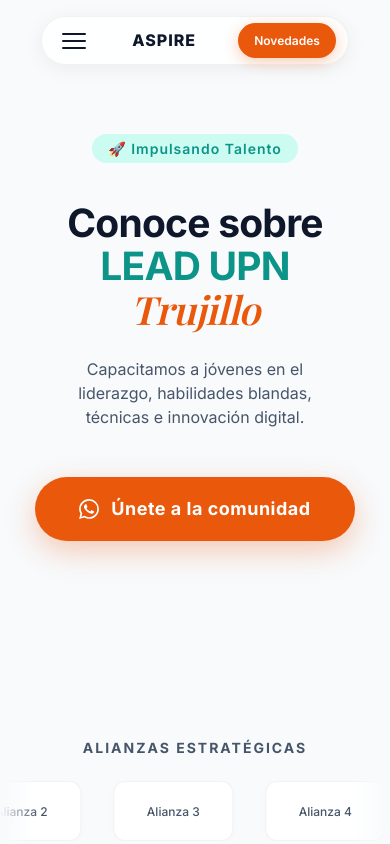
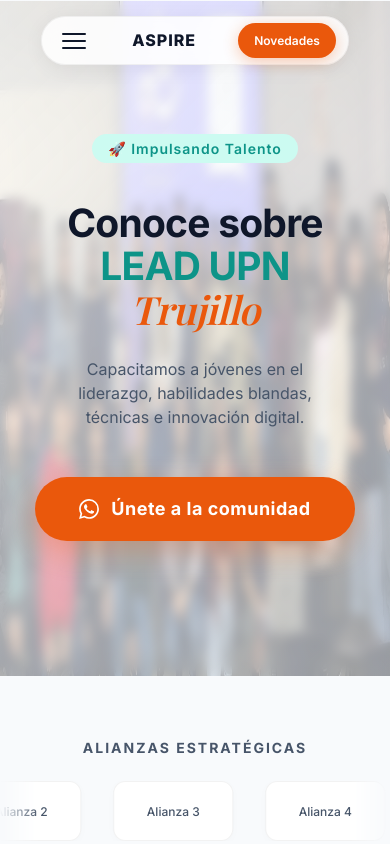
Before and after one commit to leadupntrujillo/lead-upn-t-web, an Astro site: page / in a window 390 px wide. Shown: the top 844 px of the page. Built offline with nearby package versions, Linux system fonts and the light colour scheme; Astro itself is replaced by a stand-in of ours; a web font is replaced by a local one.

Commit message:
Add animated hero background and glass overlay
Adds public/background.png and updates src/components/HeroSection.astro to use it as an animated background (background-size: 150%, center, no-repeat) with a 30s pan-bg-right-left keyframe animation. Also introduces a glassmorphism overlay via .mobile-hero::before (gradient + backdrop-filter blur) to improve legibility. Visual-only changes that enhance the hero section's appearance.

```diff
--- a/src/components/HeroSection.astro
+++ b/src/components/HeroSection.astro
@@ -39,6 +39,28 @@
     z-index: 10;
     text-align: center;
     margin-top: -80px;
+    background-image: url('/background.png');
+    background-size: 150% 150%;
+    background-position: center;
+    background-repeat: no-repeat;
+    animation: pan-bg-right-left 30s linear infinite alternate;
+    overflow: hidden;
+  }
+
+  /* Capa superpuesta premium con glassmorphism (UI/UX Pro Max) */
+  .mobile-hero::before {
+    content: '';
+    position: absolute;
+    inset: 0;
+    background: linear-gradient(135deg, rgba(248, 250, 252, 0.75) 0%, rgba(248, 250, 252, 0.6) 100%);
+    backdrop-filter: blur(6px);
+    -webkit-backdrop-filter: blur(6px);
+    z-index: -1;
+  }
+
+  @keyframes pan-bg-right-left {
+    0% { background-position: 100% 50%; } /* Derecha */
+    100% { background-position: 0% 50%; } /* Izquierda */
   }
 
   .hero-content {
```
Also changed, not shown: public/background.png (added).
